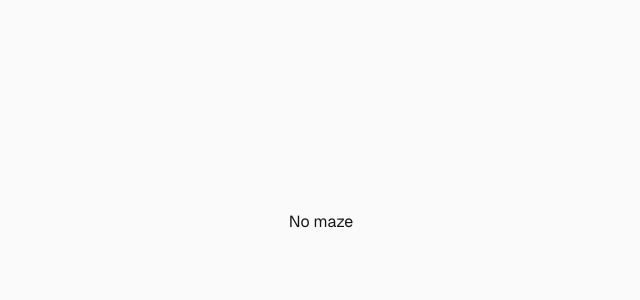
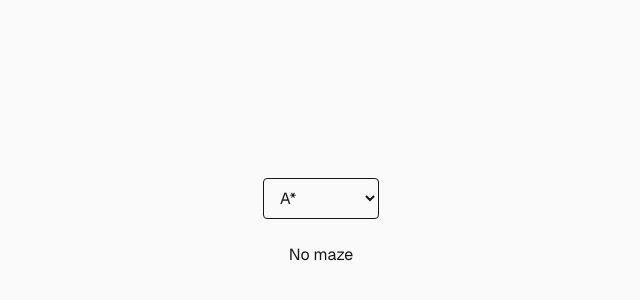
Before and after one commit to stuchain/ctf-maze-arena, a Next.js app in the folder web/: page / in a window 1280 px wide. Shown: the part 178-478 px from the top of the page, without its empty margins (319-959 px from the left). Built offline with nearby package versions, Linux system fonts and the light colour scheme.

Commit message:
feat(ui): add solver picker dropdown
Made-with: Cursor

```diff
--- a/web/app/page.tsx
+++ b/web/app/page.tsx
@@ -1,9 +1,17 @@
+/* eslint-disable @next/next/no-img-element */
+'use client';
+
+import { useState } from 'react';
 import { MazeGrid } from '../components/MazeGrid';
+import { SolverPicker } from '../components/SolverPicker';
 
 export default function Home() {
+  const [solver, setSolver] = useState('ASTAR');
+
   return (
     <div className="flex min-h-screen items-center justify-center bg-zinc-50 font-sans dark:bg-black">
-      <div className="p-8">
+      <div className="flex flex-col items-center gap-6 p-8">
+        <SolverPicker value={solver} onChange={setSolver} />
         <MazeGrid maze={null} />
       </div>
     </div>
--- /dev/null
+++ b/web/components/SolverPicker.tsx
@@ -0,0 +1,29 @@
+'use client';
+
+const SOLVERS = [
+  { value: 'BFS', label: 'BFS' },
+  { value: 'DFS', label: 'DFS' },
+  { value: 'ASTAR', label: 'A*' },
+  { value: 'DP_KEYS', label: 'DP (Keys)' },
+] as const;
+
+export interface SolverPickerProps {
+  value: string;
+  onChange: (solver: string) => void;
+}
+
+export function SolverPicker({ value, onChange }: SolverPickerProps) {
+  return (
+    <select
+      value={value}
+      onChange={(e) => onChange(e.target.value)}
+      className="border rounded px-3 py-2"
+    >
+      {SOLVERS.map((s) => (
+        <option key={s.value} value={s.value}>
+          {s.label}
+        </option>
+      ))}
+    </select>
+  );
+}
```
